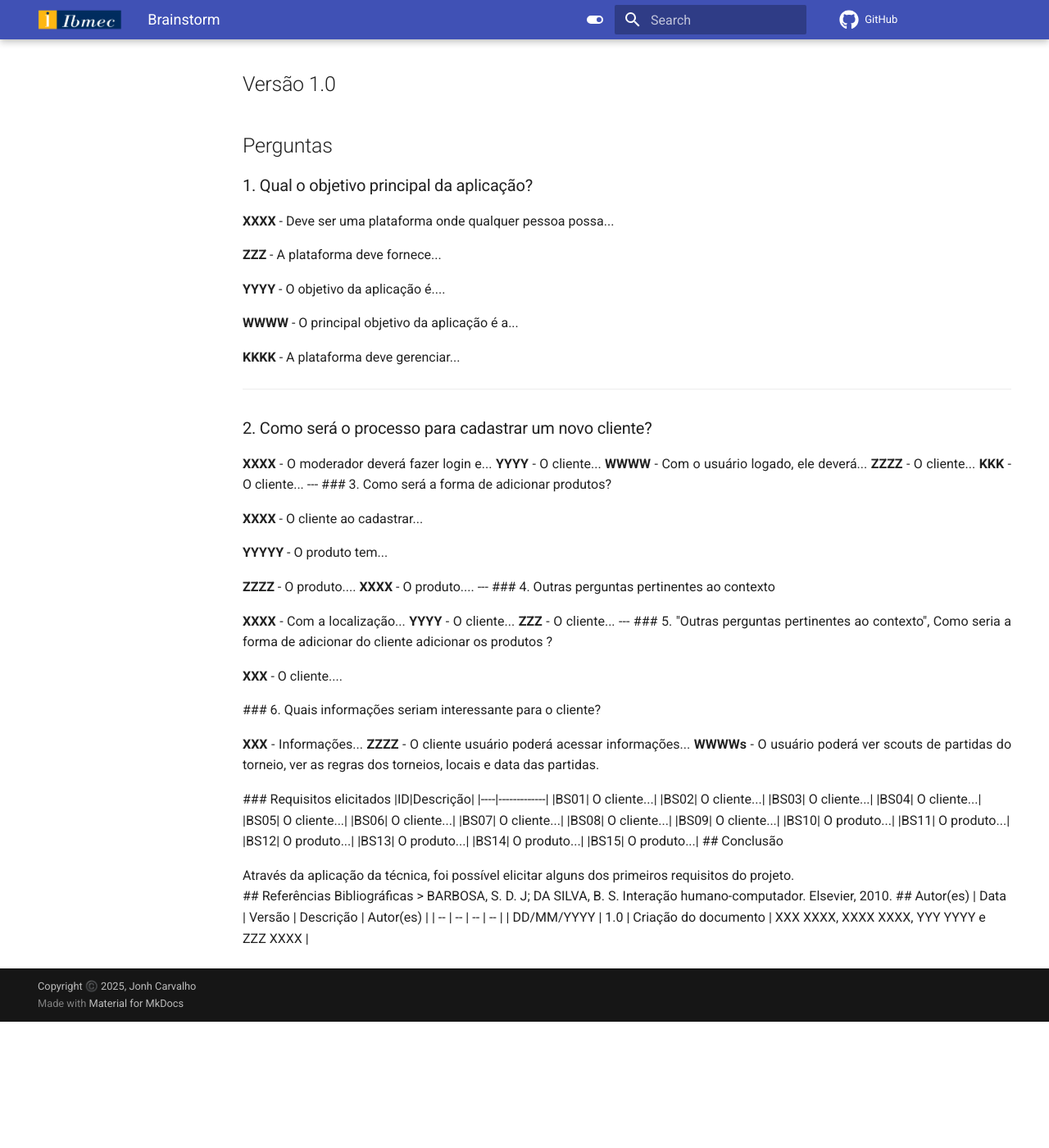
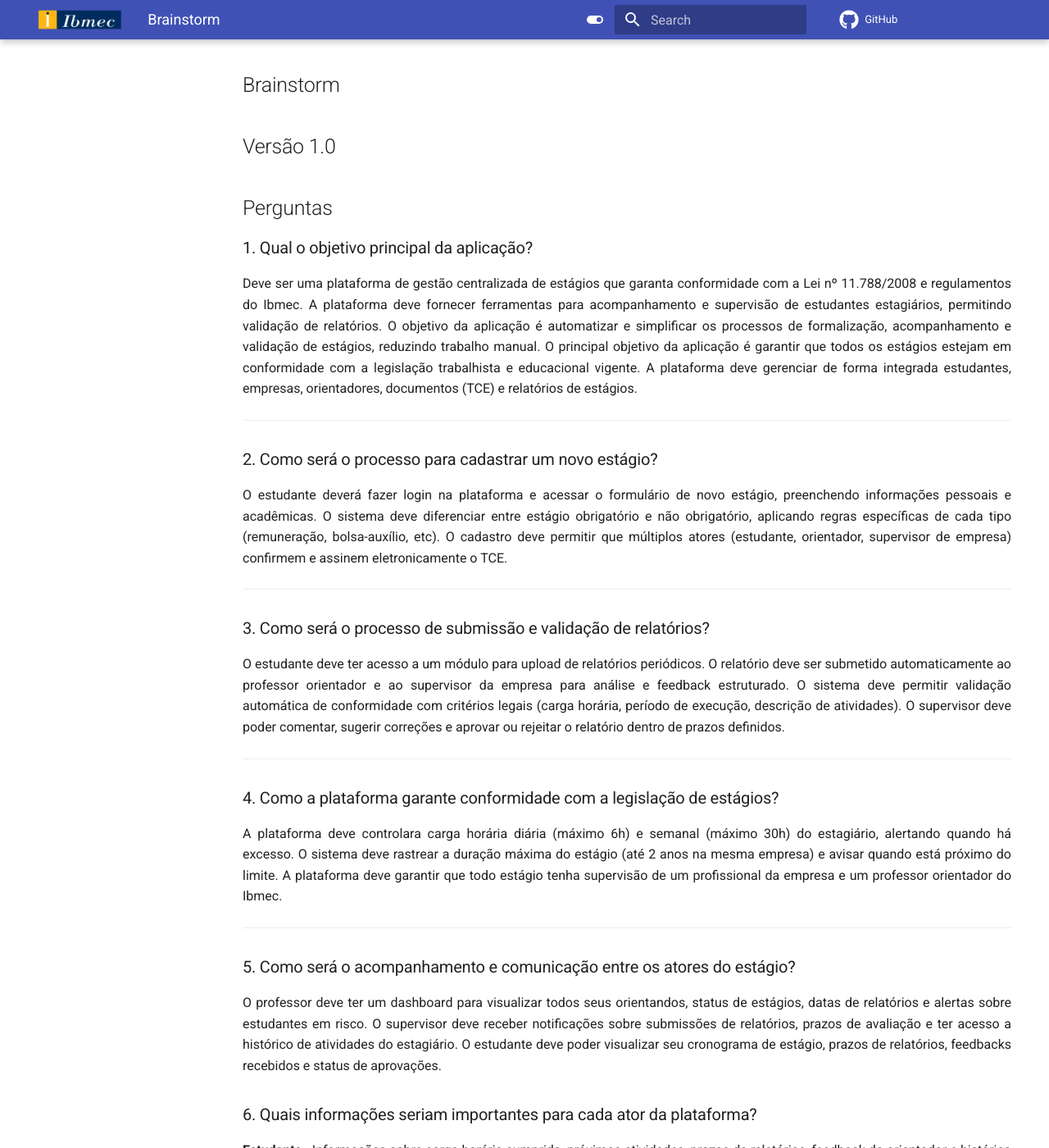
Before and after one commit to Projetos-de-Extensao/PBE_26.1_8001_VI, an MkDocs documentation site: the page built from docs/Iniciacao/Brainstorm.md, in a window 1280 px wide and 1400 px high, scrolled down 528 px. Shown: the whole window at 82% size. Built offline with MkDocs 1.6.1 and Material for MkDocs 9.7.7, drawn with Linux system fonts in a browser that asks for light colours; comment, search, counter and statistics services are not loaded; before the commit the page ends 1774 px from its top, so only the background shows below that; some of the changed text lies outside the part shown.

Commit message:
Brainstorm ( Conclusao ainda em progresso )

```diff
--- a/docs/Iniciacao/Brainstorm.md
+++ b/docs/Iniciacao/Brainstorm.md
@@ -10,7 +10,7 @@
 
 ## Metodologia
 <p align = "justify">
-A equipe se reuniu para debater ideias gerais sobre o projeto via..., começou .... e terminou..., onde o XXXX XXXX foi o moderador, direcionando a equipe com questões pré-elaboradas, e transcrevendo as respostas para o documento.
+A equipe se reuniu para debater ideias gerais sobre o projeto de desenvolvimento de um sistema de gestão de estágios para o Ibmec. Foram discutidas as principais funcionalidades necessárias para garantir conformidade com a Lei nº 11.788/2008, regulamentos do MEC e regulamentação interna do Ibmec. Discussões focaram em como gerenciar estágios obrigatórios e não obrigatórios, formalização de documentos (TCE), acompanhamento supervisionado e validação de relatórios. O moderador direcionou a equipe com questões pré-elaboradas com base na pesquisa de legislação e aplicações similares.
 </p>
 
 ## Brainstorm
@@ -22,108 +22,76 @@
 ### 1. Qual o objetivo principal da aplicação?
 
 <p align = "justify">
-<b>XXXX</b> - Deve ser uma plataforma onde qualquer pessoa possa...
-</p>
+Deve ser uma plataforma de gestão centralizada de estágios que garanta conformidade com a Lei nº 11.788/2008 e regulamentos do Ibmec.
 
-<b>ZZZ</b> - A plataforma deve fornece...
 
-<b>YYYY</b> - O objetivo da aplicação é....
+A plataforma deve fornecer ferramentas para acompanhamento e supervisão de estudantes estagiários, permitindo validação de relatórios.
 
-<b>WWWW</b> - O principal objetivo da aplicação é a...
+O objetivo da aplicação é automatizar e simplificar os processos de formalização, acompanhamento e validação de estágios, reduzindo trabalho manual.
 
-<b>KKKK</b> - A plataforma deve gerenciar...
+O principal objetivo da aplicação é garantir que todos os estágios estejam em conformidade com a legislação trabalhista e educacional vigente.
+
+A plataforma deve gerenciar de forma integrada estudantes, empresas, orientadores, documentos (TCE) e relatórios de estágios.
 </p>
 
 ---
 
-### 2. Como será o processo para cadastrar um novo cliente?
+### 2. Como será o processo para cadastrar um novo estágio?
 
 <p align = "justify">
-<b>XXXX</b> - O moderador deverá fazer login e...
+O estudante deverá fazer login na plataforma e acessar o formulário de novo estágio, preenchendo informações pessoais e acadêmicas.
 
-<b>YYYY</b> - O cliente...
+O sistema deve diferenciar entre estágio obrigatório e não obrigatório, aplicando regras específicas de cada tipo (remuneração, bolsa-auxílio, etc).
 
-<b>WWWW</b> - Com o usuário logado, ele deverá...
+O cadastro deve permitir que múltiplos atores (estudante, orientador, supervisor de empresa) confirmem e assinem eletronicamente o TCE.
+</p>
+---
 
-<b>ZZZZ</b> - O cliente...
+### 3. Como será o processo de submissão e validação de relatórios?
 
-<b>KKK</b> - O cliente...
+<p align = "justify">
+O estudante deve ter acesso a um módulo para upload de relatórios periódicos.
+
+O relatório deve ser submetido automaticamente ao professor orientador e ao supervisor da empresa para análise e feedback estruturado.
+
+O sistema deve permitir validação automática de conformidade com critérios legais (carga horária, período de execução, descrição de atividades).
+
+O supervisor deve poder comentar, sugerir correções e aprovar ou rejeitar o relatório dentro de prazos definidos.
+</p>
 
 ---
 
-### 3. Como será a forma de adicionar produtos?
+### 4. Como a plataforma garante conformidade com a legislação de estágios?
 
 <p align = "justify">
-<b>XXXX</b> - O cliente ao cadastrar...
+A plataforma deve controlara carga horária diária (máximo 6h) e semanal (máximo 30h) do estagiário, alertando quando há excesso.
+
+O sistema deve rastrear a duração máxima do estágio (até 2 anos na mesma empresa) e avisar quando está próximo do limite.
+
+A plataforma deve garantir que todo estágio tenha supervisão de um profissional da empresa e um professor orientador do Ibmec.
 </p>
-
-<p align = "justify">
-<b>YYYYY</b> - O produto tem...
-</p>
-
-<b>ZZZZ</b> - O produto....
-
-<b>XXXX</b> - O produto....
-
-
 ---
 
-### 4. Outras perguntas pertinentes ao contexto
+### 5. Como será o acompanhamento e comunicação entre os atores do estágio?
+<p align = "justify">
+O professor deve ter um dashboard para visualizar todos seus orientandos, status de estágios, datas de relatórios e alertas sobre estudantes em risco.
 
-<p align = "justify">
-<b>XXXX</b> - Com a localização...
+O supervisor deve receber notificações sobre submissões de relatórios, prazos de avaliação e ter acesso a histórico de atividades do estagiário.
 
-<b>YYYY</b> - O cliente...
-
-<b>ZZZ</b> - O cliente...
-
----
-
-### 5. "Outras perguntas pertinentes ao contexto", Como seria a forma de adicionar do cliente adicionar os produtos ?
-<p align = "justify">
-<b>XXX</b> - O cliente....
-</p>
-
-### 6. Quais informações seriam interessante para o cliente?
-<p align = "justify">
-   <b>XXX</b> - Informações...
-
-   <b>ZZZZ</b> - O cliente usuário poderá acessar informações...
-
-   <b>WWWWs</b> - O usuário poderá ver scouts de partidas do torneio, ver as regras dos torneios, locais e data das partidas.
+O estudante deve poder visualizar seu cronograma de estágio, prazos de relatórios, feedbacks recebidos e status de aprovações.
 
 </p>
 
-### Requisitos elicitados
+### 6. Quais informações seriam importantes para cada ator da plataforma?
+<p align = "justify">
+   <b>Estudante</b> - Informações sobre carga horária cumprida, próximas atividades, prazos de relatórios, feedback do orientador e histórico de aprovações.
 
-|ID|Descrição|
-|----|-------------|
-|BS01| O cliente...|
-|BS02| O cliente...|
-|BS03| O cliente...|
-|BS04| O cliente...|
-|BS05| O cliente...|
-|BS06| O cliente...|
-|BS07| O cliente...|
-|BS08| O cliente...|
-|BS09| O cliente...|
-|BS10| O produto...|
-|BS11| O produto...|
-|BS12| O produto...|
-|BS13| O produto...|
-|BS14| O produto...|
-|BS15| O produto...|
+   <b>Professor Orientador</b> - Status de todos seus orientandos, lista de relatórios pendentes, alertas de não conformidade, dados da empresa concedente e informações de contato do supervisor.
+
+   <b>Supervisor de Estagio</b> - Descrição de atividades planejadas do estagiário, cronograma de execução, cumprimento de carga horária, e orientações do professor.
+</p>
 
 ## Conclusão
 <p align = "justify">
-Através da aplicação da técnica, foi possível elicitar alguns dos primeiros requisitos do projeto.
+
 </p>
-## Referências Bibliográficas
-
-> BARBOSA, S. D. J; DA SILVA, B. S. Interação humano-computador. Elsevier, 2010.
-
-
-## Autor(es)
-| Data | Versão | Descrição | Autor(es) |
-| -- | -- | -- | -- |
-| DD/MM/YYYY | 1.0 | Criação do documento | XXX XXXX, XXXX XXXX, YYY YYYY e ZZZ XXXX |
```
